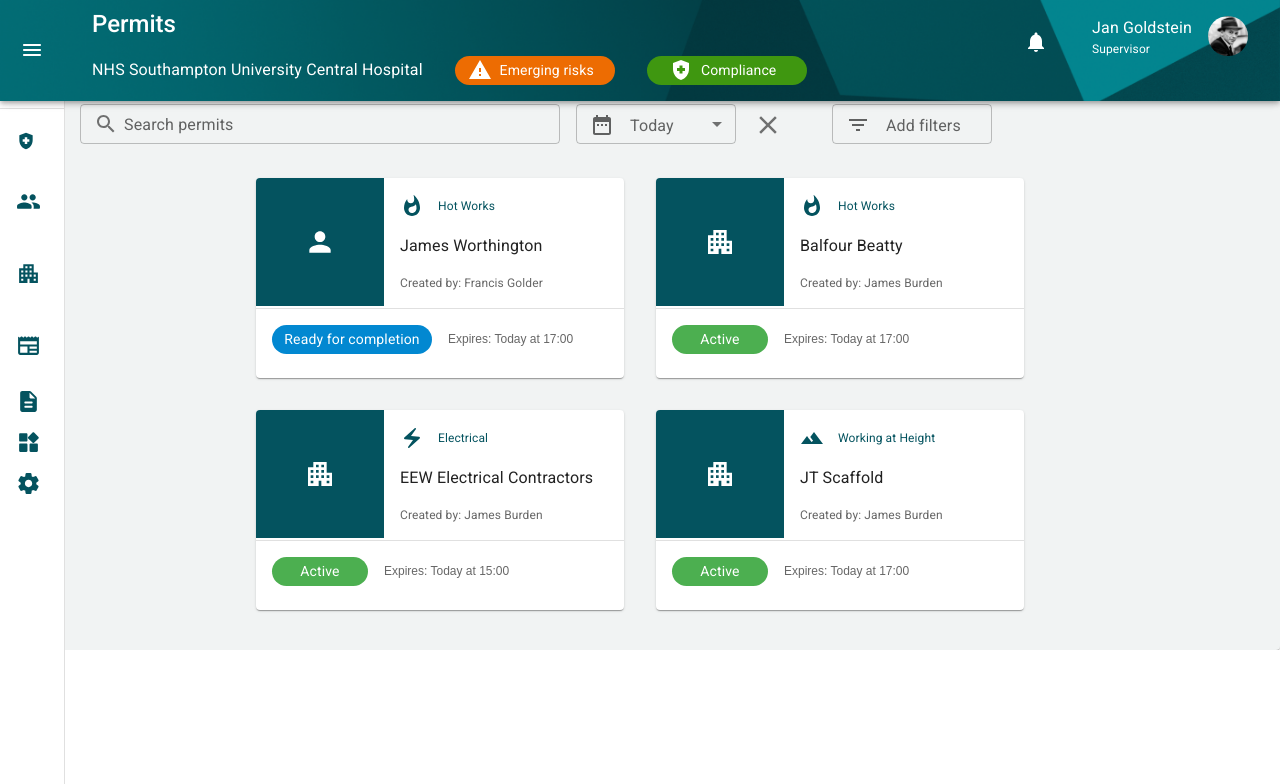
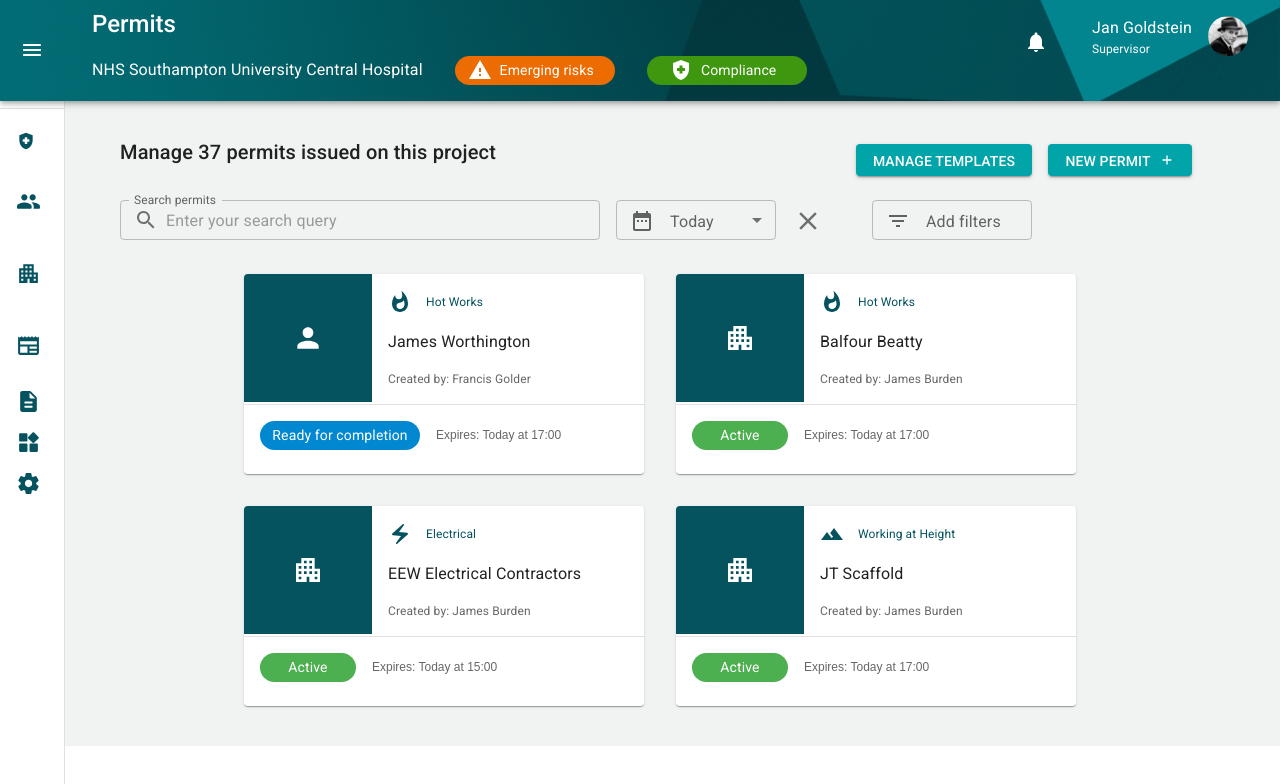
Before and after one commit to Catherinen29/skunkworks, a React (Create React App) app: page /finalpermits in a window 1280 px wide. Shown: the top 784 px of the page. Built offline with nearby package versions, Linux system fonts and the light colour scheme.

Commit message:
Linting & spacing.

```diff
--- a/src/components/Permit/HWPermitOverview.js
+++ b/src/components/Permit/HWPermitOverview.js
@@ -29,6 +29,7 @@ const [showCompletionSignOff, setShowCompletionSignOff] = useState(true)
 // Manage Permit Overview
 const [openPermitView, setOpenPermitView] = useState(false)
 const handleOpenPermitView = () => {
+    window.scrollTo({top: 0, behavior: 'smooth'})
     setOpenPermitView(true)
     setOpenPermitDetails(false)
     setOpenAuthHotWorks(false)
@@ -37,6 +38,7 @@ const handleOpenPermitView = () => {
 // Manage permit details sidebar.
 const [openPermitDetails, setOpenPermitDetails] = useState(true)
 const handleOpenPermitDetails = () => {
+    window.scrollTo({top: 0, behavior: 'smooth'})
     setOpenPermitDetails(true)
     setOpenPermitView(false)
     setOpenAuthHotWorks(false)
@@ -45,6 +47,7 @@ const handleOpenPermitDetails = () => {
 // Manage Authorise Permit Details
 const [openAuthHotWorks, setOpenAuthHotWorks] = useState(false)
 const handleOpenAuthHotWorks = () => {
+    window.scrollTo({top: 0, behavior: 'smooth'})
     setOpenAuthHotWorks(true)
     setOpenPermitDetails(false)
     setOpenPermitView(false)
--- a/src/components/PermitSignOff/FinalPermits.js
+++ b/src/components/PermitSignOff/FinalPermits.js
@@ -1,10 +1,9 @@
 import { useNavigate } from 'react-router-dom'
-import { Alert, Box, Button, Card, CardActionArea, CardContent, Collapse, Dialog, DialogActions,
-    DialogContent, DialogTitle, FormControl, IconButton,
-    InputAdornment, List, ListItem, ListItemIcon, MenuItem, Paper, Snackbar, TextField,
+import { Box, Button, Card, CardActionArea, CardContent, Dialog, DialogActions,
+    DialogContent, DialogTitle, FormControl,
+    InputAdornment, List, ListItem, ListItemIcon, MenuItem, TextField,
     Typography } from "@mui/material";
 import Divider from '@mui/material/Divider';
-// import BB_bg from "../BB_bg.png"
 import SearchIcon from '@mui/icons-material/Search';
 import { ActivePermitTag, EmergingIssuesStatusTag,
         CompletedStatusTag, AuthorisedStatusTag, ReadyPermitTag } from '../common/PermitStatusTags'
@@ -19,7 +18,6 @@ import AddRoundedIcon from '@mui/icons-material/AddRounded';
 import PersonIcon from '@mui/icons-material/Person';
 import ApartmentIcon from '@mui/icons-material/Apartment';
 import { useState } from 'react';
-import PermitToolBar from '../common/PermitToolBar';
 import SideBar from '../common/SideBar';
 
 
@@ -51,12 +49,13 @@ const [showPermitCreatedMsg, setShowPermitCreatedMsg] = useState(true)
 const [showImmutableMsg, setShowImmutableMsg] = useState(true)
 
 return(
-<Box overflow='auto' sx={{display: 'flex', flexDirection: 'column'}}>
+<Box overflow='auto'>
 
     <SideBar />
 
-    <Paper sx={{py: 5, px: 10, bgcolor: '#f1f3f3',}}>
-        <Box>
+    <Box sx={{py: 5, pl: 15, pr: 10, bgcolor: '#f1f3f3', mt: '6rem',
+        display: 'flex', flexDirection: 'column', justifyContent: 'center'
+        }}>
         <Box>
             <Box sx={{display: 'flex', flexDirection: 'row', justifyContent: 'space-between', m: 'auto'}}>
             <Typography variant='h6' sx={{fontWeight: 500, mb: '1rem'}}>Manage 37 permits issued on this project</Typography>
@@ -66,7 +65,8 @@ return(
                     sx={{bgcolor:  '#00a4a9', m: 1, fontSize: 12,
                     width: '11rem', height: '2rem',
                     "&:hover": {
-                            bgcolor: "#008488"}}}>
+                        bgcolor: "#008488"}
+                    }}>
                     <Typography sx={{pt: '0.2rem', fontWeight: 500, fontSize: 14}}>
                     MANAGE TEMPLATES</Typography>
                 </Button>
@@ -75,7 +75,8 @@ return(
                     width: '9rem', height: '2rem',
                     display: 'flex',
                     "&:hover": {
-                            bgcolor: "#008488"}}}>
+                        bgcolor: "#008488"}
+                    }}>
                     <Typography sx={{pt: '0.2rem', pr: '0.5rem', fontWeight: 500, fontSize: 14}}>
                     NEW PERMIT</Typography>
                     <AddRoundedIcon style={{fontSize: 16}} />
@@ -89,8 +90,9 @@ return(
             <Box sx={{display: 'flex'}}>
             <FormControl variant='outlined' size='small'
                 sx={{width: '30rem', my: 2}}>
-                    <TextField size='small'
-                    InputLabelProps={{ shrink: false, style: { marginLeft: 30 } }}
+                <TextField
+                size='small'
+                InputLabelProps={{ style: { ml: 30 } }}
                 InputProps= {{
                     startAdornment:
                     <InputAdornment position='start'>
@@ -98,6 +100,7 @@ return(
                     </InputAdornment>
                     }}
                 label='Search permits'
+                placeholder='Enter your search query'
                 />
             </FormControl>
 
@@ -152,8 +155,6 @@ return(
         </Box>
 
 
-        </Box>
-
 
             {/* Pop out.
                 User is taken to the permit template page of the
@@ -182,10 +183,19 @@ return(
 
             <Box sx={{display: 'flex', alignSelf: 'flex-end', mt: '1rem'}}>
                 <Button variant="contained" onClick={handleClose}  disableElevation={true}
-                    sx={{bgcolor:  'white', color: '#00a4a9', fontWeight: 'bold', mx: 1}}>CANCEL</Button>
-                <Button variant="contained" onClick={() =>
+                    sx={{bgcolor: 'white', color: '#00a4a9', fontWeight: 500, mx: 1,
+                    "&:hover": {
+                        bgcolor: '#ffffff',
+                        color: "#008488"
+                    }}}>CANCEL</Button>
+                <Button variant="contained"
+					onClick={() =>
 						permitType === 'Hot Works' && navigate('/hotworkstemplate')}
-                    sx={{bgcolor:  '#00a4a9', fontWeight: 'bold', mx: 1}}>
+					sx={{
+						bgcolor: '#00a4a9', fontWeight: 'bold', mx: 1,
+						"&:hover": {
+							bgcolor: "#008488"
+						}}}>
                         START <ArrowForwardIosIcon fontSize='12px' sx={{ml: 1, mt: -0.5}} /></Button>
             </Box>
 
@@ -194,9 +204,12 @@ return(
 
 
         {/* List of permits */}
-        <Box sx={{display: 'flex', flexWrap: 'wrap', gap: '2rem',
-            justifyContent: 'center', mt: '1rem'}}>
-        <Card sx={{width: '23rem', display: 'flex'}}>
+        <Box sx={{
+            display: 'flex', flexWrap: 'wrap', gap: '2rem',
+            justifyContent: 'center', mt: '1rem'
+        }}>
+
+        <Card sx={{width: '25rem', display: 'flex'}}>
             <CardContent sx={{p: 0, width: '100%'}}>
             <CardActionArea onClick={() => navigate('/permitoverviewcompleted')}>
                 <Box sx={{display: 'flex', flexDirection: 'row'}}>
@@ -241,19 +254,78 @@ return(
         </Card>
 
         {(filter !== 'Date') && permits.map((permit) => (
-            <Card sx={{width: '23rem', display: 'flex'}}>
+            <Card sx={{width: '25rem', display: 'flex'}}>
                 <CardContent sx={{p: 0, width: '100%'}}>
                 <CardActionArea onClick={() => navigate('/hwpermitoverview')}>
                     <Box sx={{display: 'flex', flexDirection: 'row'}}>
-                        <Box sx={{width: '8rem', height: '8rem',
+                        <Box sx={{
+                            width: '8rem', height: '8rem',
                             display: 'flex', justifyContent: 'center', alignItems: 'center',
-                            bgcolor: '#04535f', color: 'white'}}>
+                            bgcolor: '#04535f', color: 'white'
+                        }}>
                             {permit.supplierType === 'company'
                                 ? <ApartmentIcon sx={{width: '2rem', height: '2rem'}} />
                                 : <PersonIcon sx={{width: '2rem', height: '2rem'}} /> }
                         </Box>
 
-                        <List sx={{pt: 1}}>
+                        <List sx={{ pt: 1 }}>
+                            <ListItem>
+                                <ListItemIcon style={{fill: '#04535f', minWidth: 38}}>
+                                    {permit.type === 'Hot Works' && <WhatshotIcon style={{fill: '#04535f'}} />}
+                                    {permit.type === 'Working at Height' && <LandscapeIcon style={{fill: '#04535f'}} />}
+                                    {permit.type === 'Electrical' && <ElectricBoltIcon style={{fill: '#04535f'}} />}
+                                </ListItemIcon>
+                                <Typography sx={{color: '#04535f', fontSize: 12}}>{permit.type}</Typography>
+                            </ListItem>
+
+                            <ListItem>
+                                <Typography>{permit.supplier}</Typography>
+                            </ListItem>
+
+                            <ListItem>
+                                <Typography sx={{color: 'rgba(0, 0, 0, 0.6)', fontSize: 12}}>Created by: {permit.createdBy}</Typography>
+                            </ListItem>
+                        </List>
+                    </Box>
+
+                <Divider />
+
+                    <Box sx={{
+                        display: 'flex', color: 'rgba(0, 0, 0, 0.6)', fontSize: 12,
+                        alignItems: 'center', flexDirection: 'row',  pl: '1rem', pt: '1rem', pb: 0,
+                    }}>
+                        {permit.status === 'Active' && <ActivePermitTag />}
+                        {permit.status === 'Emerging issues' && <EmergingIssuesStatusTag />}
+                        {permit.status === 'Completed' && <CompletedStatusTag />}
+                        {permit.status === 'Authorised' && <AuthorisedStatusTag />}
+
+                        <Box sx={{mx: '1rem'}}>
+                            {permit.expiresAt.length > 0 && permit.expiresAt}
+                            {permit.activatesAt.length > 0 && permit.activatesAt}
+                        </Box>
+                    </Box>
+
+                </CardActionArea>
+                </CardContent>
+            </Card>
+        ))}
+
+        {(filter === 'Date') && permits.filter((permit) => permit.expiresAt.includes('Today')).map((permit) => (
+            <Card sx={{width: '25rem', display: 'flex'}}>
+            <CardContent sx={{p: 0, width: '100%'}}>
+                <CardActionArea onClick={() => navigate('/hwpermitoverview')}>
+                <Box sx={{display: 'flex', flexDirection: 'row'}}>
+                    <Box sx={{
+                        width: '8rem', height: '8rem',
+                        display: 'flex', justifyContent: 'center', alignItems: 'center',
+                        bgcolor: '#04535f', color: '#ffffff'
+                    }}>
+                        {permit.supplierType === 'company'
+                            ? <ApartmentIcon sx={{width: '2rem', height: '2rem'}} />
+                            : <PersonIcon sx={{width: '2rem', height: '2rem'}} /> }
+                    </Box>
+
+                    <List sx={{ pt: 1 }}>
                         <ListItem>
                             <ListItemIcon style={{fill: '#04535f', minWidth: 38}}>
                                 {permit.type === 'Hot Works' && <WhatshotIcon style={{fill: '#04535f'}} />}
@@ -283,80 +355,20 @@ return(
                         {permit.status === 'Completed' && <CompletedStatusTag />}
                         {permit.status === 'Authorised' && <AuthorisedStatusTag />}
 
-                        <Box sx={{mx: '1rem'}}>
+                        <Box sx={{
+						mx: '1rem', color: 'rgba(0, 0, 0, 0.6)', fontSize: 12,
+						display: 'flex', flexDirection: 'row', justifyContent: 'flex-start'}}>
                             {permit.expiresAt.length > 0 && permit.expiresAt}
                             {permit.activatesAt.length > 0 && permit.activatesAt}
                         </Box>
                 </Box>
-
                 </CardActionArea>
             </CardContent>
             </Card>
         ))}
-
-        {(filter === 'Date') && permits.filter((permit) => permit.expiresAt.includes('Today')).map((permit) => (
-                <Card sx={{width: '23rem', display: 'flex'}}>
-                    <CardContent sx={{p: 0, width: '100%'}}>
-                    <CardActionArea onClick={() => navigate('/hwpermitoverview')}>
-                        <Box sx={{display: 'flex', flexDirection: 'row'}}>
-                            <Box sx={{width: '8rem', height: '8rem',
-                            display: 'flex', justifyContent: 'center', alignItems: 'center',
-                                bgcolor: '#04535f', color: 'white'}}>
-                                {permit.supplierType === 'company'
-                                    ? <ApartmentIcon sx={{width: '2rem', height: '2rem'}} />
-                                    : <PersonIcon sx={{width: '2rem', height: '2rem'}} /> }
         </Box>
 
-                            <List sx={{pt: 1}}>
-                                <ListItem>
-                                    <ListItemIcon style={{fill: '#04535f', minWidth: 38}}>
-                                        {permit.type === 'Hot Works' && <WhatshotIcon style={{fill: '#04535f'}} />}
-                                        {permit.type === 'Working at Height' && <LandscapeIcon style={{fill: '#04535f'}} />}
-                                        {permit.type === 'Electrical' && <ElectricBoltIcon style={{fill: '#04535f'}} />}
-                                    </ListItemIcon>
-                                    <Typography sx={{color: '#04535f', fontSize: 12}}>{permit.type}</Typography>
-                                </ListItem>
-
-                                <ListItem>
-                                    <Typography>{permit.supplier}</Typography>
-                                </ListItem>
-
-                                <ListItem>
-                                    <Typography sx={{color: 'rgba(0, 0, 0, 0.6)', fontSize: 12}}>Created by: {permit.createdBy}</Typography>
-                                </ListItem>
-                            </List>
     </Box>
-
-                        <Divider />
-
-                        <Box sx={{display: 'flex', color: 'rgba(0, 0, 0, 0.6)', fontSize: 12,
-                                alignItems: 'center', flexDirection: 'row',  pl: '1rem', pt: '1rem', pb: 0,
-                                }}>
-                            {permit.status === 'Active' && <ActivePermitTag />}
-                            {permit.status === 'Emerging issues' && <EmergingIssuesStatusTag />}
-                            {permit.status === 'Completed' && <CompletedStatusTag />}
-                            {permit.status === 'Authorised' && <AuthorisedStatusTag />}
-
-                            <Box sx={{mx: '1rem'}}>
-                                {permit.expiresAt.length > 0 && permit.expiresAt}
-                                {permit.activatesAt.length > 0 && permit.activatesAt}
-                            </Box>
-                        </Box>
-
-                    </CardActionArea>
-                    </CardContent>
-                </Card>
-        ))}
-
-        </Box>
-
-        <Box>
-
-        </Box>
-
-
-    </Paper>
-
 
 </Box>
 )
```
Lines whose indentation alone changed are shown as unchanged.
